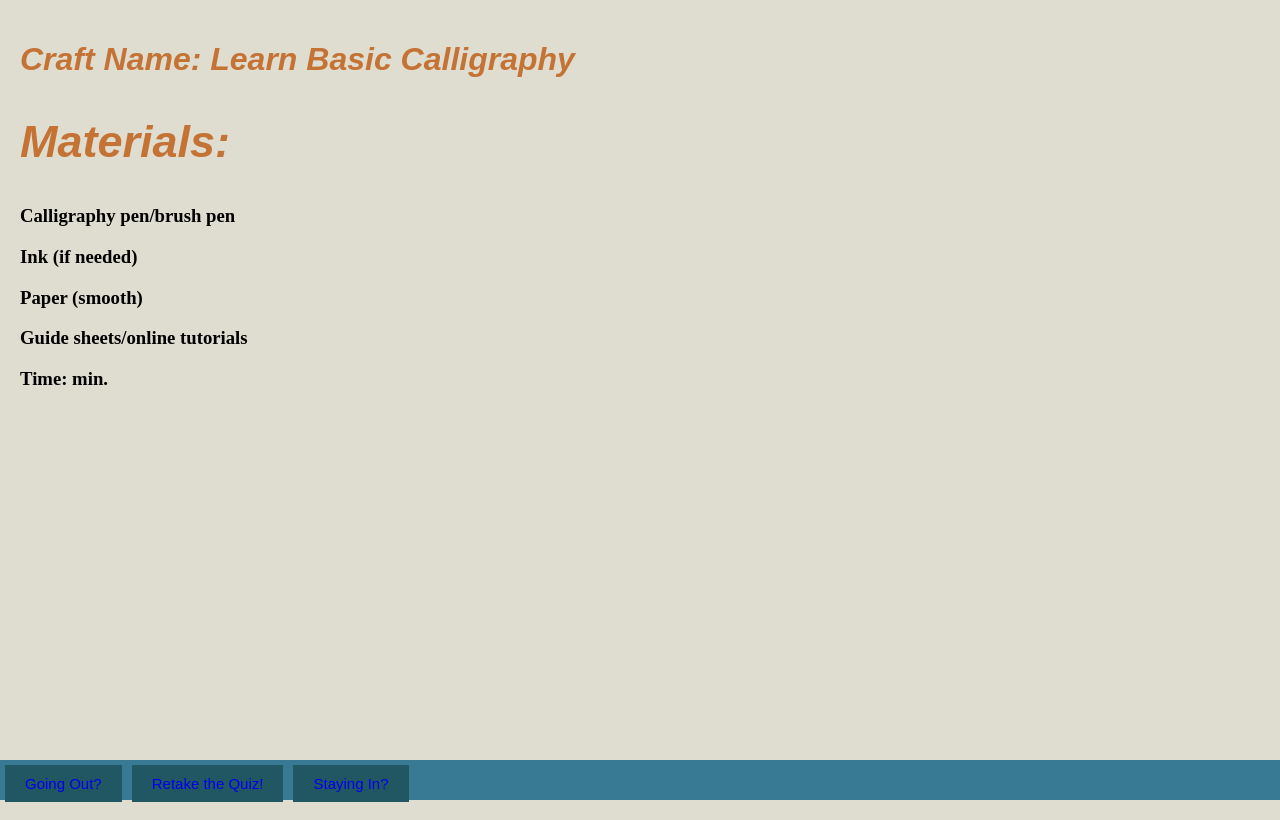
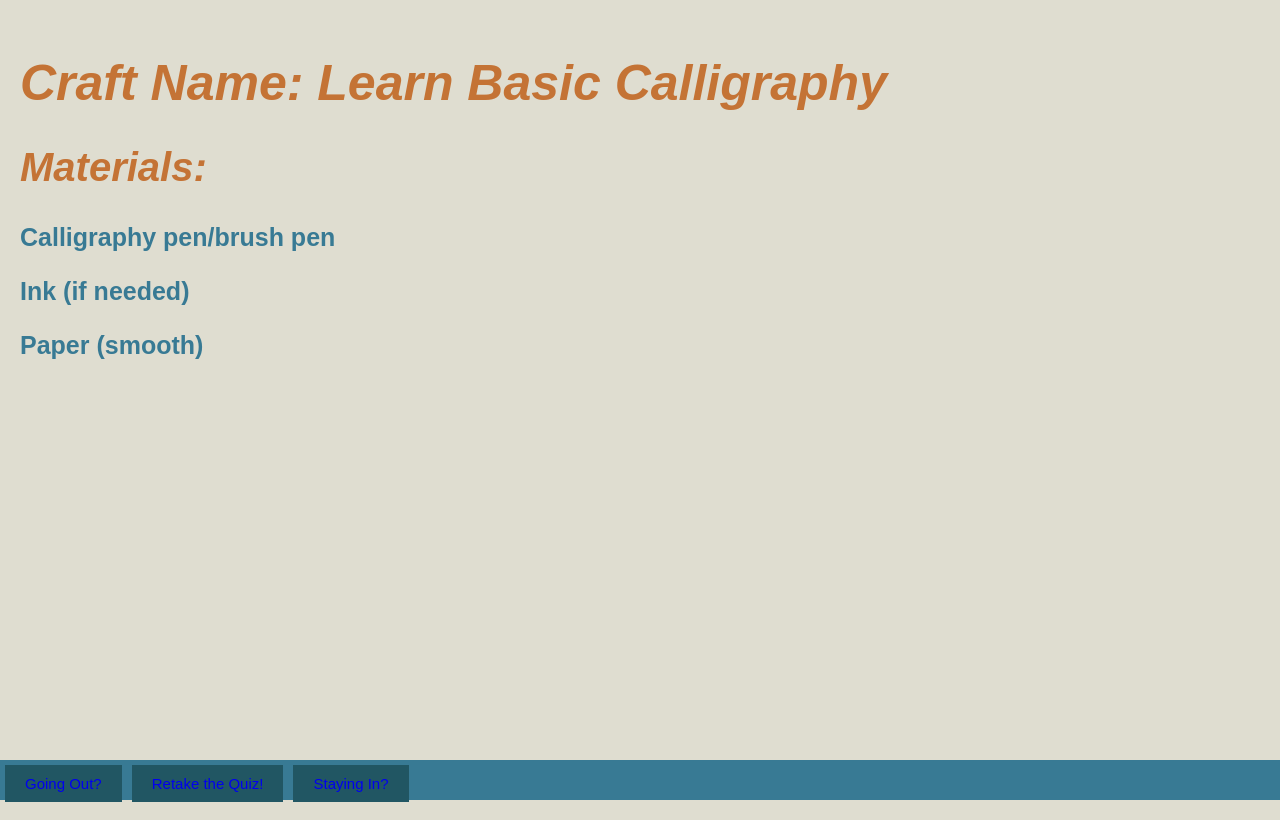
Before and after one commit to gabaddotey/notBlocked_RT, a Vue app: page /craft/2 in a window 1280 px wide. Built offline with nearby package versions, Linux system fonts and the light colour scheme; a web font is replaced by a local one.

Commit message:
more deploy error fixes

```diff
--- a/src/components/SingleCraft.vue
+++ b/src/components/SingleCraft.vue
@@ -8,8 +8,8 @@ const router = useRoute()
 
 var craftId: number
 var craftName: string
-var craftMaterials: string[] //Or tags??
-var craftTime: number
+var craftMaterials: string[]
+var craftTags: string[]
 var craft: Craft
 
 const loading = ref(false)
@@ -26,9 +26,10 @@ async function fetchData(id: string| string[] | number) {
   loading.value = true
 
   try {
+    craftId = craft.craftId
     craftName = craft.craftName
     craftMaterials = craft.craftMaterials
-    craftTime = craft.craftTime
+    craftTags = craft.craftTags
   } catch {
     console.log("dang")
   } finally {
@@ -38,11 +39,28 @@ async function fetchData(id: string| string[] | number) {
 </script>
 
 <template>
+  <div class="wrapper">
     <h1>Craft Name: {{ craftName }}</h1>
     <h2>Materials:</h2> <h3 v-for = "craft in craftMaterials"> {{ craft }} </h3>
-    <h3>Time: {{craftTime}}min.</h3>
+  </div>
 </template>
 
 <style scoped>
+  .wrapper{
+    margin-bottom: 75px;
+  }
+
+  h1{
+    font-size: 50px;
+  }
+  h2{
+    font-size: 40px;
+  }
+  h3{
+    font-family: "charcuterie-block", sans-serif;
+    font-weight: 800;
+    color: var(--c-teal);
+    font-size: 25px;
+  }
 
 </style>
--- a/src/stores/crafts.ts
+++ b/src/stores/crafts.ts
@@ -15,8 +15,9 @@ export const craftList: Map<number, Craft> = new Map<number, Craft>([
   }],
   [2,
     { craftId: 2, craftName: "Learn Basic Calligraphy",
-    craftMaterials: ["Calligraphy pen/brush pen", "Ink (if needed)", "Paper (smooth)", "Guide sheets/online tutorials"],
+    craftMaterials: ["Calligraphy pen/brush pen", "Ink (if needed)", "Paper (smooth)"],
     craftTags: ["indoor", "craft","creative"]
+    //embed yt vids
   }],
   [3,
     { craftId: 3, craftName: "Start a Sourdough Starter",
```
